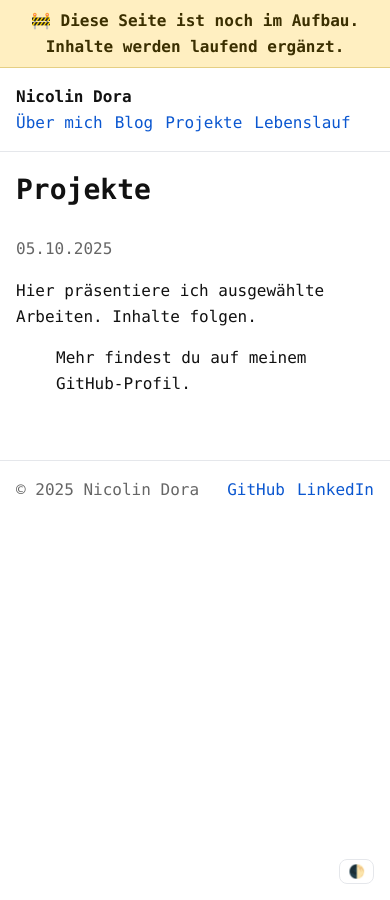
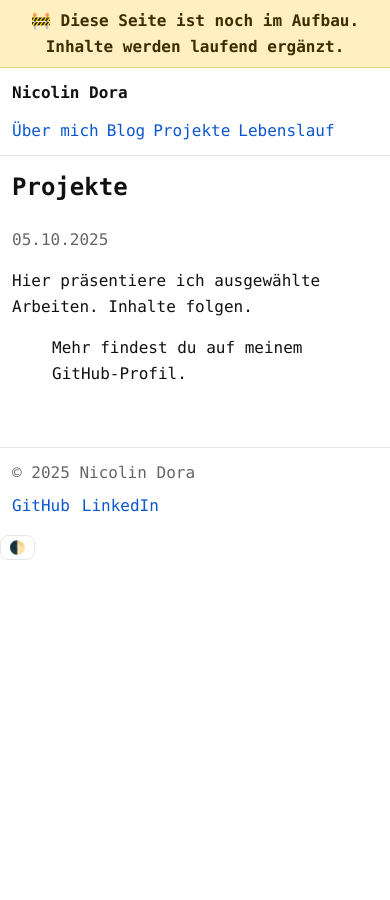
Before and after one commit to devobern/devobern.github.io, a Jekyll site: the page built from _pages/projects.md, in a window 390 px wide. Built offline with Jekyll 4.4.1, drawn with Linux system fonts in a browser that asks for light colours.

Commit message:
Enhance responsive design for layout and footer; adjust padding and font sizes for smaller screens

```diff
--- a/assets/css/style.css
+++ b/assets/css/style.css
@@ -45,10 +45,13 @@ body{
 
 /* Layout */
 .container{max-width: 46rem; margin: 0 auto; padding: 1rem}
+img, video{max-width:100%; height:auto}
 
 /* Header */
 .site-header{border-bottom:1px solid var(--border); position:sticky; top:0; background:var(--bg); z-index:10}
+.site-header .container{ display:flex; align-items:center; gap:.75rem; flex-wrap:wrap }
 .site-header .site-title{font-weight:700; text-decoration:none; color:var(--fg); margin-right:1rem}
+.site-nav{ margin-left:auto }
 .site-nav ul{list-style:none; margin:0; padding:0; display:flex; gap:.75rem; flex-wrap:wrap}
 .site-nav a{color:var(--link); text-decoration:none}
 .site-nav a:focus, .site-nav a:hover{ text-decoration: underline; }
@@ -77,6 +80,16 @@ body{
 .footer-links ul{list-style:none; margin:0; padding:0; display:flex; gap:.75rem; flex-wrap:wrap}
 .footer-links a{ color: var(--link); text-decoration: none }
 .footer-links a:hover, .footer-links a:focus{ text-decoration: underline }
+
+/* Responsive tweaks */
+@media (max-width: 640px){
+  .container{ padding: .75rem }
+  .page-title{ font-size: 1.5rem }
+  .site-nav{ width:100%; margin-left:0 }
+  .site-nav ul{ gap:.5rem }
+  .site-footer .container{ flex-direction: column; align-items: flex-start; gap:.5rem }
+  .site-footer .theme-toggle{ position: static; margin-top:.25rem }
+}
 
 /* Accessible focus ring */
 :focus-visible{outline: 2px solid #ffbf47; outline-offset: 2px}
```
